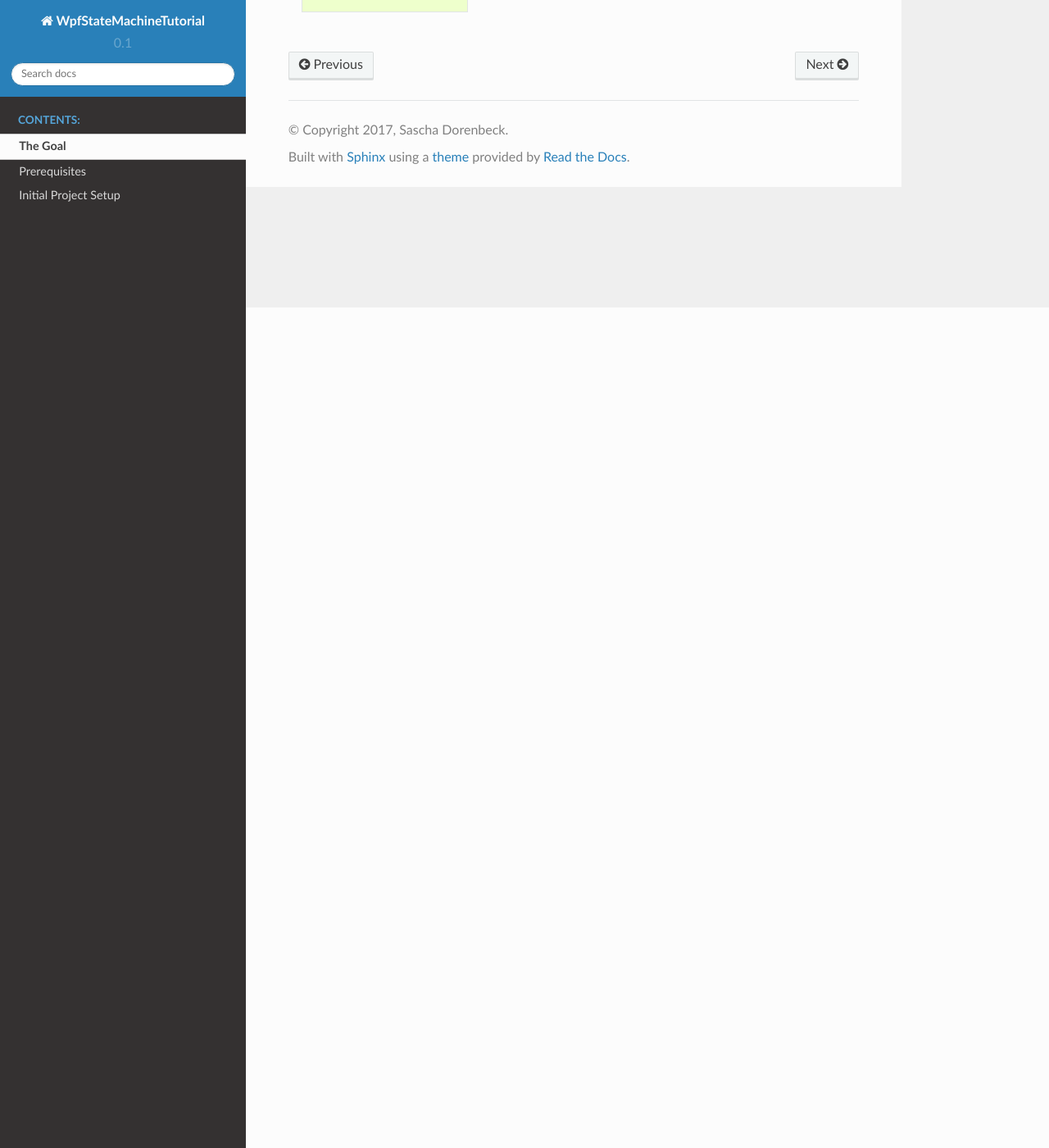
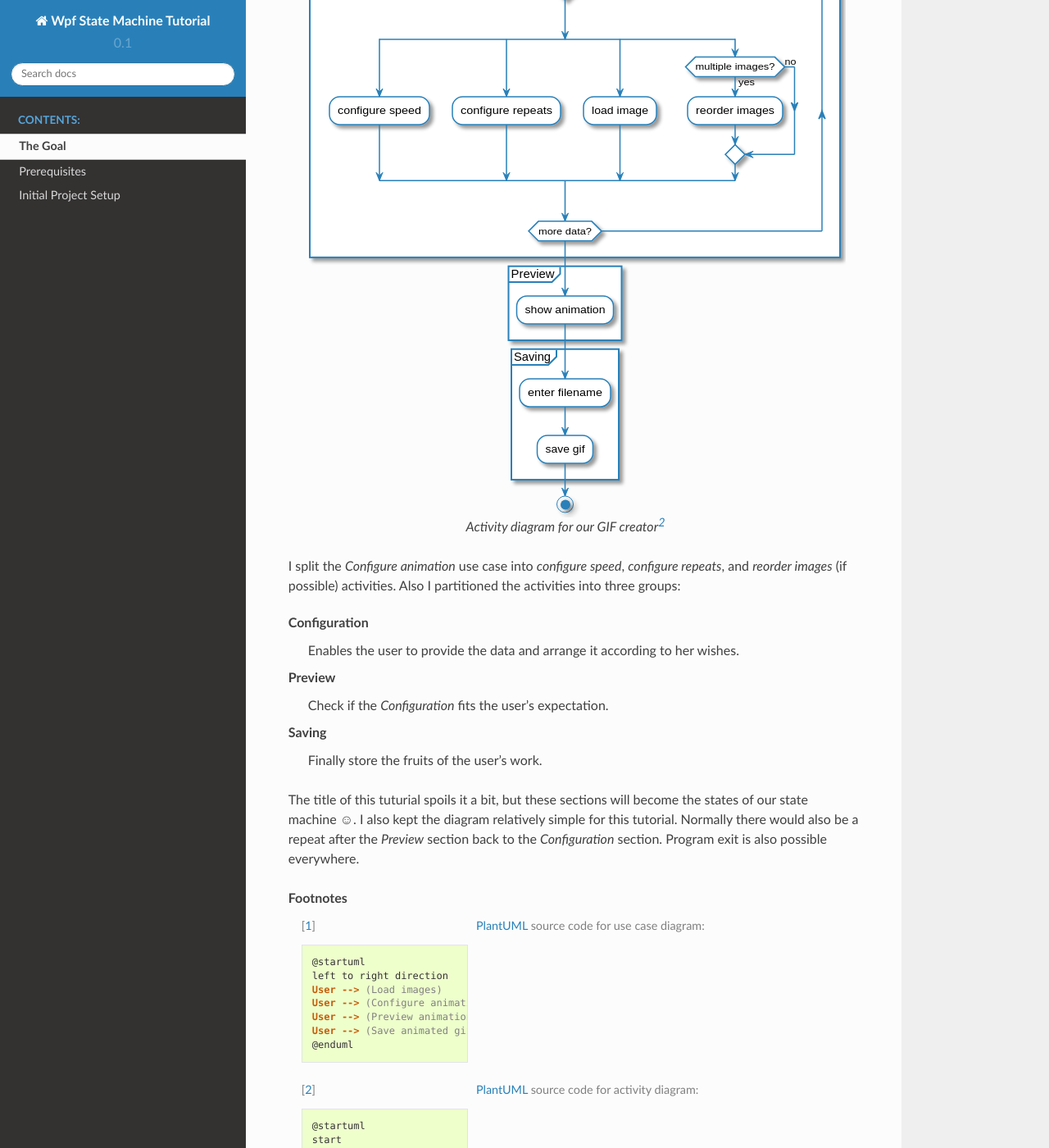
Before and after one commit to parsd/wpf-state-machine-tutorial, a Sphinx documentation site: the page built from doc/source/goal.rst, in a window 1280 px wide and 1400 px high, scrolled down 1025 px. Shown: the whole window at 82% size. Built offline with Sphinx 7.4.7 and the Read the Docs theme 2.0.0, drawn with Linux system fonts in a browser that asks for light colours; some of the changed text lies outside the part shown.

Commit message:
Finished the goal chapter by adding the grouped activities.

```diff
--- a/doc/source/conf.py
+++ b/doc/source/conf.py
@@ -46,7 +46,7 @@ source_suffix = '.rst'
 master_doc = 'index'
 
 # General information about the project.
-project = 'WpfStateMachineTutorial'
+project = 'Wpf State Machine Tutorial'
 copyright = '2017, Sascha Dorenbeck'
 author = 'Sascha Dorenbeck'
 
--- a/doc/source/goal.rst
+++ b/doc/source/goal.rst
@@ -12,9 +12,29 @@ This revelation is now a few years old and back then animated GIFs had the air o
 
    Use case diagram for our GIF creator\ [#uc-src]_
 
+Ok, that doesn't sound too bad. But … is it sensible to be able to load new images while we save the new GIF? Lets put everything in an activity diagram to give it some structure. And also we want to be more specific with the *Configure animation* use case:
+
+.. figure:: /images/activities.svg
+   :align: center
+
+   Activity diagram for our GIF creator\ [#activity-src]_
+
+I split the *Configure animation* use case into *configure speed*, *configure repeats*, and *reorder images* (if possible) activities. Also I partitioned the activities into three groups:
+
+Configuration
+   Enables the user to provide the data and arrange it according to her wishes.
+
+Preview
+   Check if the *Configuration* fits the user's expectation.
+
+Saving
+   Finally store the fruits of the user's work.
+
+The title of this tuturial spoils it a bit, but these sections will become the states of our state machine ☺. I also kept the diagram relatively simple for this tutorial. Normally there would also be a repeat after the *Preview* section back to the *Configuration* section. Program exit is also possible everywhere.
+
 .. rubric:: Footnotes
 
-.. [#uc-src] PlantUML_ source code:
+.. [#uc-src] PlantUML_ source code for use case diagram:
 
    .. code-block:: doscon
 
@@ -26,4 +46,40 @@ This revelation is now a few years old and back then animated GIFs had the air o
       User --> (Save animated gif)
       @enduml
 
+.. [#activity-src] PlantUML_ source code for activity diagram:
+
+   .. code-block:: doscon
+
+      @startuml
+      start
+
+      partition Configuration {
+        repeat
+          split
+            :configure speed;
+          split again
+            :configure repeats;
+          split again
+            :load image;
+          split again
+            if (multiple images?) then (yes)
+              :reorder images;
+            else (no)
+            endif
+          end split
+        repeat while (more data?)
+      }
+
+      partition Preview {
+        :show animation;
+      }
+
+      partition Saving {
+        :enter filename;
+        :save gif;
+      }
+
+      stop
+      @enduml
+
 .. _PlantUML: http://plantuml.com/
```
Also changed, not shown: doc/source/images/activities.svg (added).
